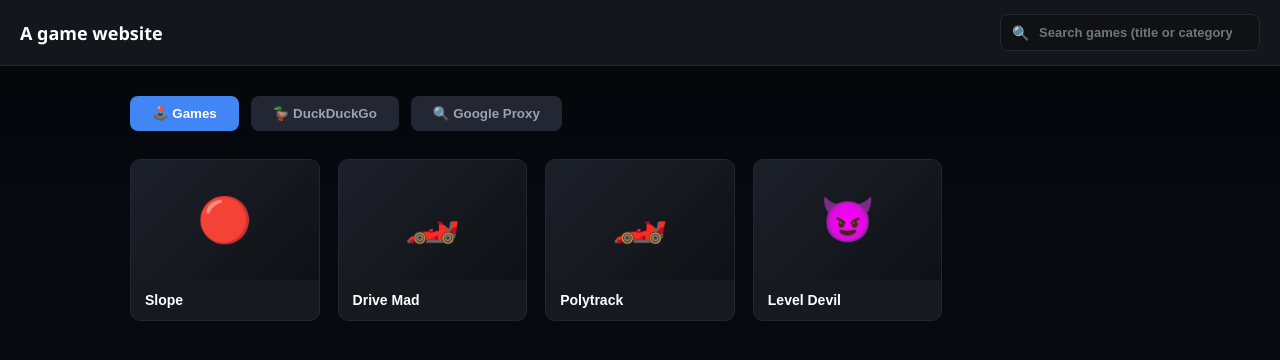
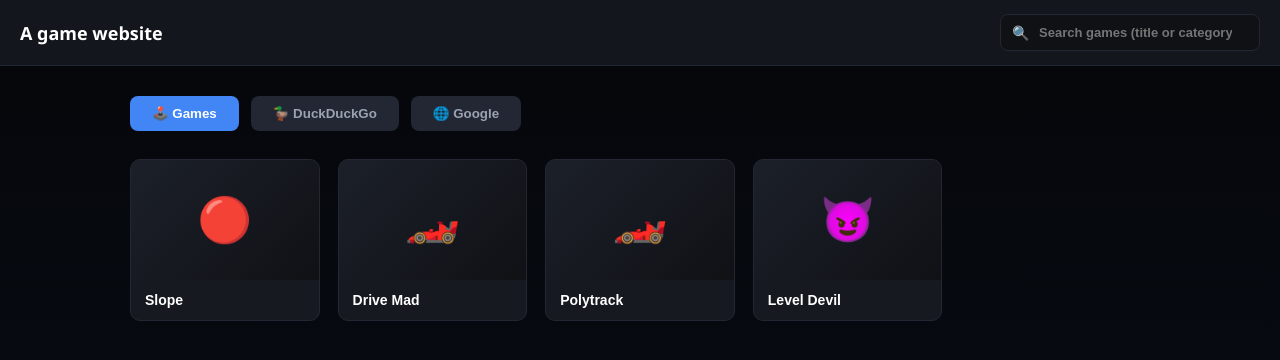
Before and after one commit to 42sd/a_website, a plain HTML site: page index.html in a window 1280 px wide. Drawn offline with Linux system fonts and the light colour scheme.

Commit message:
Update index.html

```diff
--- a/index.html
+++ b/index.html
@@ -305,7 +305,7 @@
         <div style="display: flex; gap: 12px; margin-bottom: 15px;">
         <button onclick="switchTabEngine('games-section-tab')" id="nav-btn-games" style="background-color: #4285f4; color: white; border: none; padding: 10px 22px; border-radius: 8px; font-weight: bold; cursor: pointer;">🕹️ Games</button>
         <button onclick="switchTabEngine('ddg-section-tab')" id="nav-btn-ddg" style="background-color: #232733; color: #9ba3b2; border: none; padding: 10px 22px; border-radius: 8px; font-weight: bold; cursor: pointer;">🦆 DuckDuckGo</button>
-        <button onclick="switchTabEngine('google-section-tab')" id="nav-btn-google" style="background-color: #232733; color: #9ba3b2; border: none; padding: 10px 22px; border-radius: 8px; font-weight: bold; cursor: pointer;">🔍 Google Proxy</button>
+        <button onclick="switchTabEngine('google-section-tab')" id="nav-btn-google" style="background-color: #232733; color: #9ba3b2; border: none; padding: 10px 22px; border-radius: 8px; font-weight: bold; cursor: pointer;">🌐 Google</button>
 
         </div>
 
@@ -504,7 +504,7 @@
     })();
 
     // Tab Switching Core Engine Script Module
-    function switchTabEngine(targetTabId) {
+function switchTabEngine(targetTabId) {
       const gameListSection = document.getElementById('game-list-section');
       const gamesTab = document.getElementById('games-section-tab');
 
```
